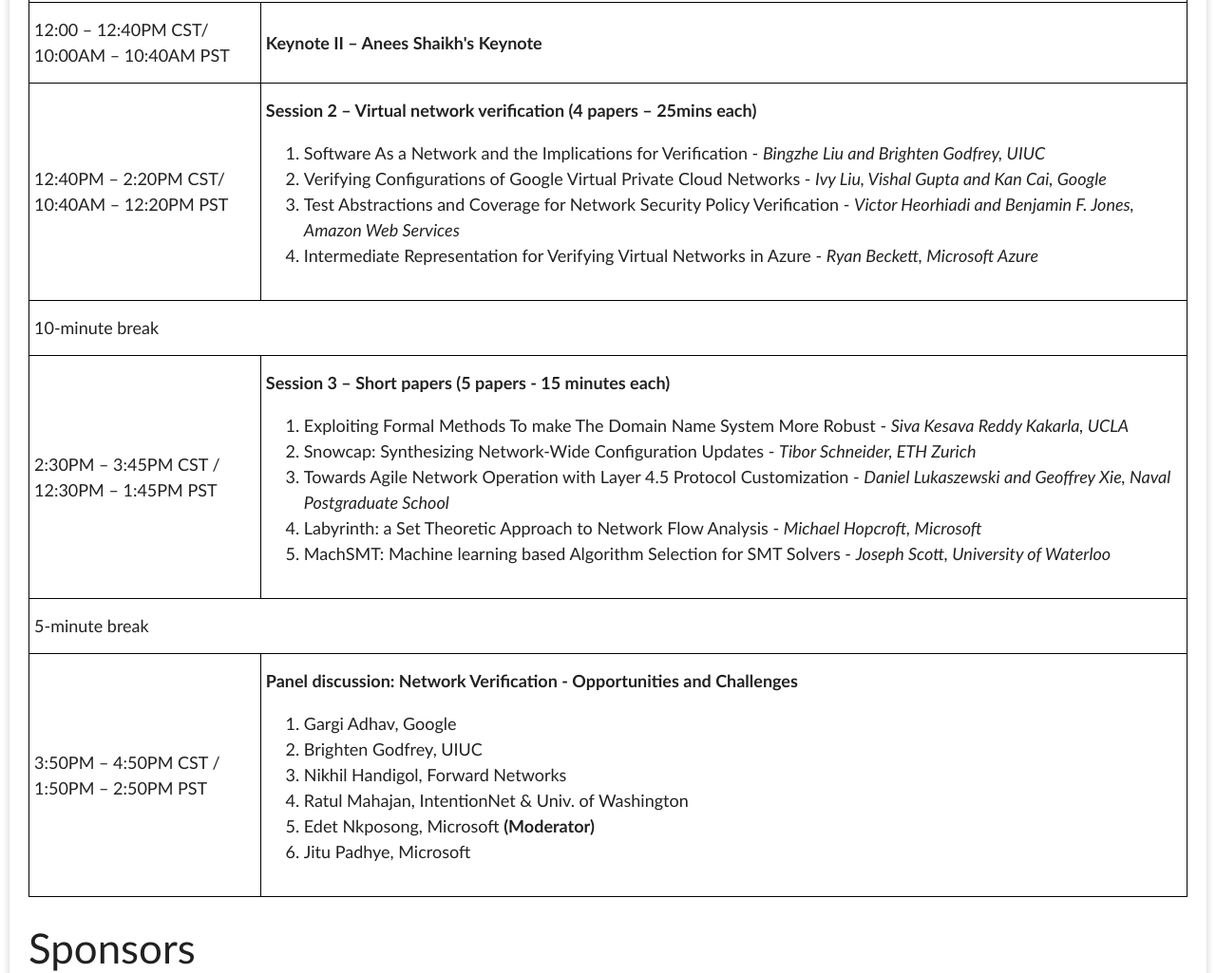
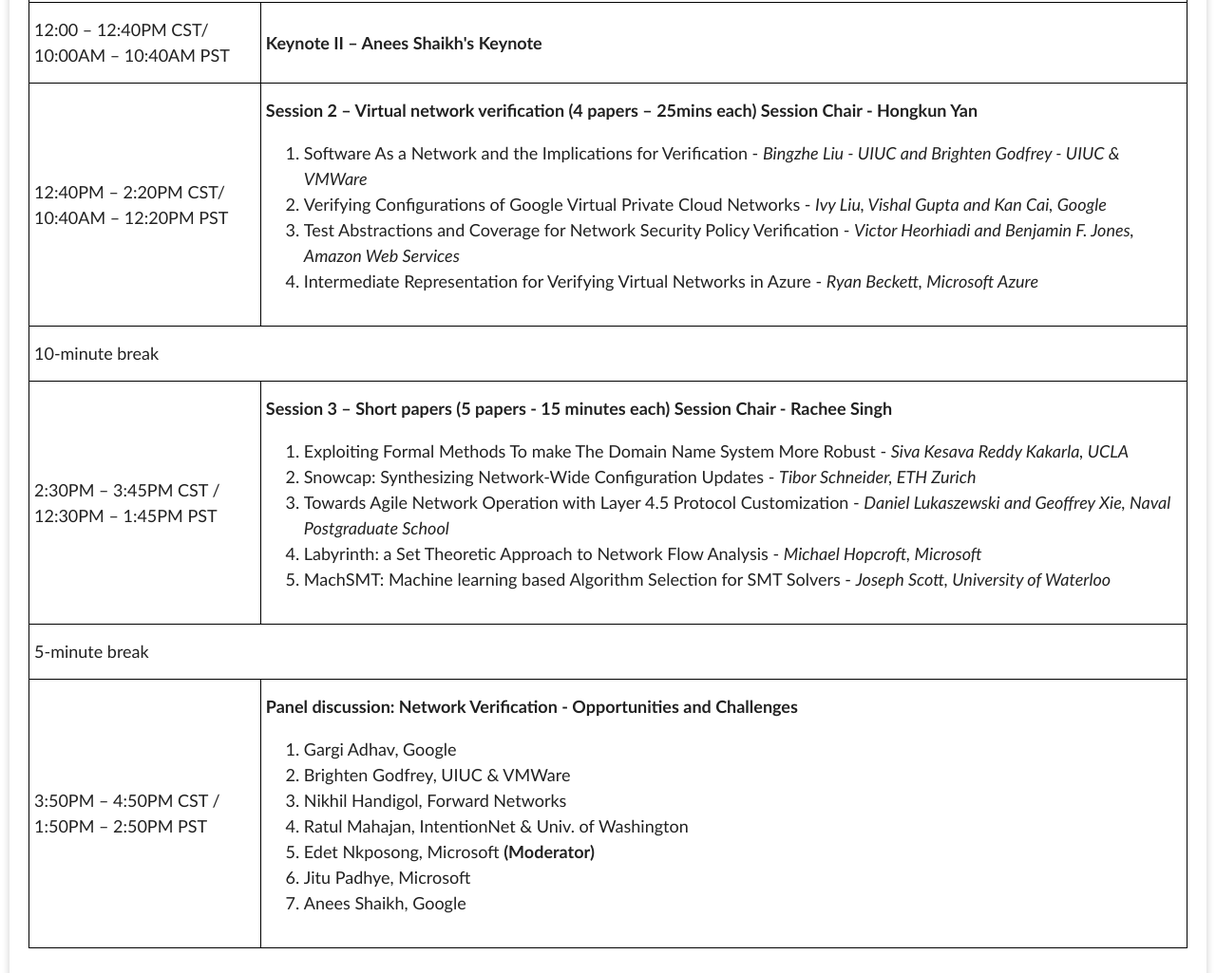
Before and after one commit to karthickj/netverify2021, a plain HTML site: page program.html in a window 1280 px wide. Shown: the part 819-1844 px from the top of the page at 95% size. Drawn offline with nearby package versions, Linux system fonts and the light colour scheme; a script that the page names is missing.

Commit message:
Update to the program.

```diff
--- a/program.html
+++ b/program.html
@@ -174,7 +174,7 @@
       </tr>
       <tr>
         <td>9:50AM – 11:30AM CST / 7:50AM – 9:30AM PST</td>
-        <td><b>Session 1 – Physical network verification (4 papers – 25 mins each)</b>
+        <td><b>Session 1 – Physical network verification (4 papers – 25 mins each) Session Chair - Karthick Jayaraman</b>
           <ol>
             <li>NCVS: Network Change Validation Service for Azure Datacenters – <i>Andrey Rybalchenko, Microsoft
                 Research</i></li>
@@ -196,10 +196,9 @@
       </tr>
       <tr>
         <td>12:40PM – 2:20PM CST/ 10:40AM – 12:20PM PST</td>
-        <td> <b>Session 2 – Virtual network verification (4 papers – 25mins each)</b>
+        <td> <b>Session 2 – Virtual network verification (4 papers – 25mins each) Session Chair - Hongkun Yan</b>
           <ol>
-            <li>Software As a Network and the Implications for Verification - <i>Bingzhe Liu and Brighten Godfrey,
-                UIUC</i></li>
+            <li>Software As a Network and the Implications for Verification - <i>Bingzhe Liu - UIUC and Brighten Godfrey - UIUC & VMWare</i></li>
             <li>Verifying Configurations of Google Virtual Private Cloud Networks - <i>Ivy Liu, Vishal Gupta and Kan Cai,
                 Google</i></li>
             <li>Test Abstractions and Coverage for Network Security Policy Verification - <i>Victor Heorhiadi and
@@ -216,7 +215,7 @@
       </tr>
       <tr>
         <td>2:30PM – 3:45PM CST / 12:30PM – 1:45PM PST</td>
-        <td><b>Session 3 – Short papers (5 papers - 15 minutes each)</b>
+        <td><b>Session 3 – Short papers (5 papers - 15 minutes each) Session Chair - Rachee Singh</b>
           <ol>
             <li>Exploiting Formal Methods To make The Domain Name System More Robust - <i>Siva Kesava Reddy Kakarla,
                 UCLA</i></li>
@@ -237,11 +236,12 @@
 
           <ol>
             <li>Gargi Adhav, Google</li>
-            <li>Brighten Godfrey, UIUC</li>
+            <li>Brighten Godfrey, UIUC & VMWare</li>
             <li>Nikhil Handigol, Forward Networks</li>
             <li>Ratul Mahajan, IntentionNet & Univ. of Washington</li>
             <li>Edet Nkposong, Microsoft <b>(Moderator)</b></li>
             <li>Jitu Padhye, Microsoft</li>
+            <li>Anees Shaikh, Google</li>
           </ol>
         </td>
       </tr>
```
